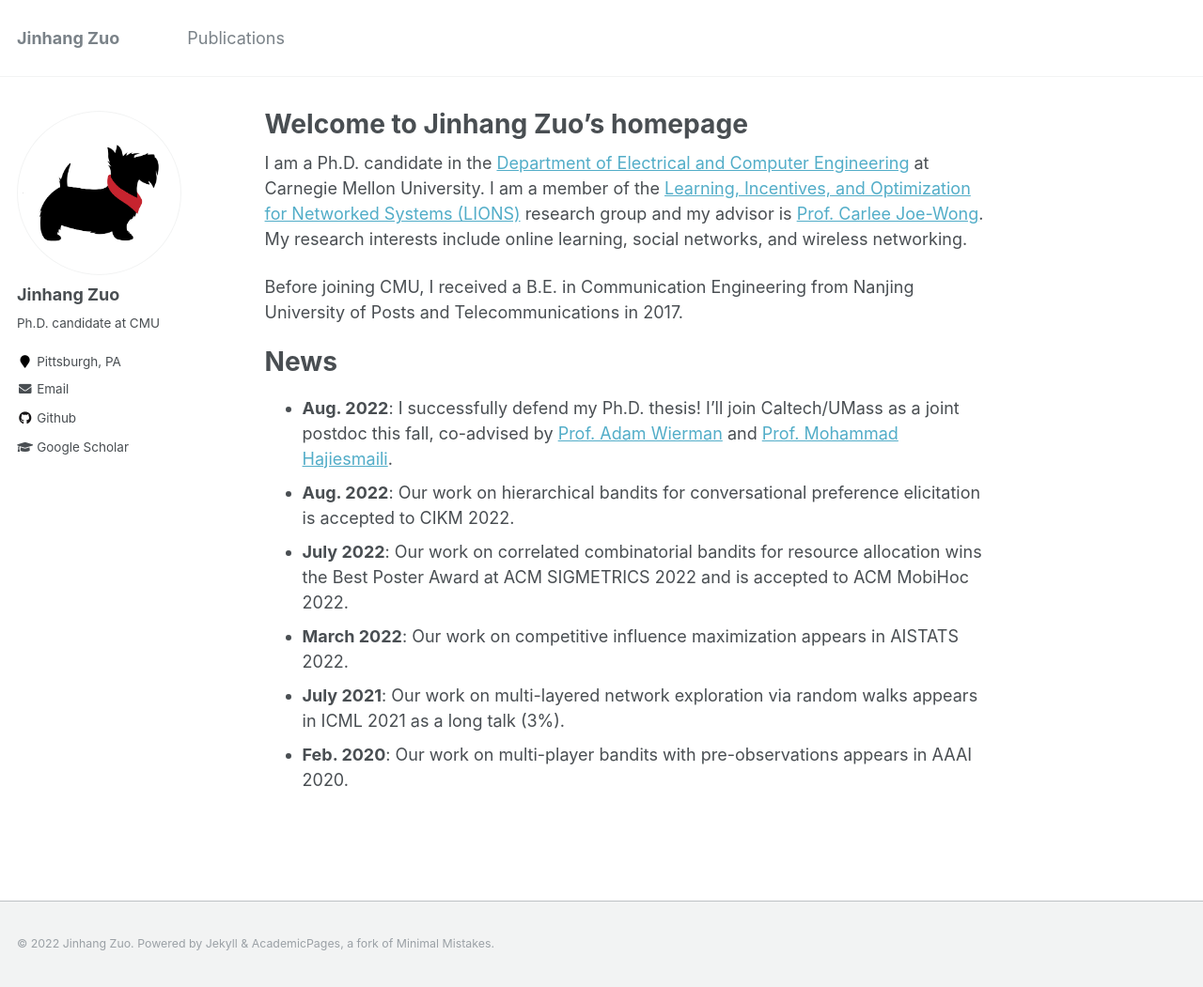
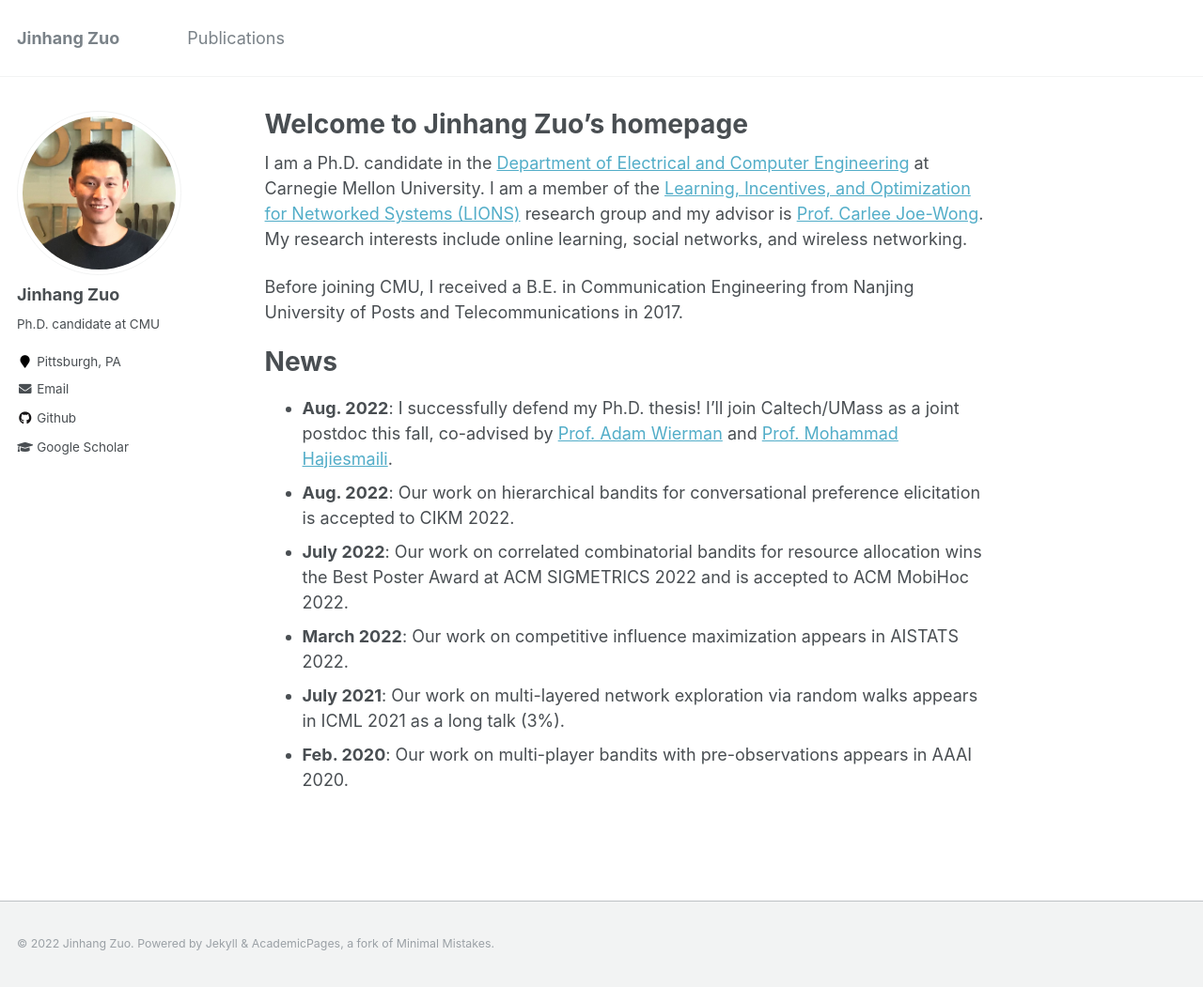
Before and after one commit to jhzuo/jhzuo.github.io, a Jekyll site: the page built from _pages/about.md, in a window 1280 px wide and 1051 px high. Shown: the whole window at 94% size. Built offline with Jekyll 4.4.1, drawn with Linux system fonts in a browser that asks for light colours.

Commit message:
headshot

```diff
--- a/_config.yml
+++ b/_config.yml
@@ -81,7 +81,7 @@ analytics:
 # Site Author
 author:
   name             : "Jinhang Zuo"
-  avatar           : "scotty.png"
+  avatar           : "headshot.jpg"
   bio              : "Ph.D. candidate at CMU"
   location         : "Pittsburgh, PA"
   employer         :
```
Also changed, not shown: images/headshot.jpg (added).
